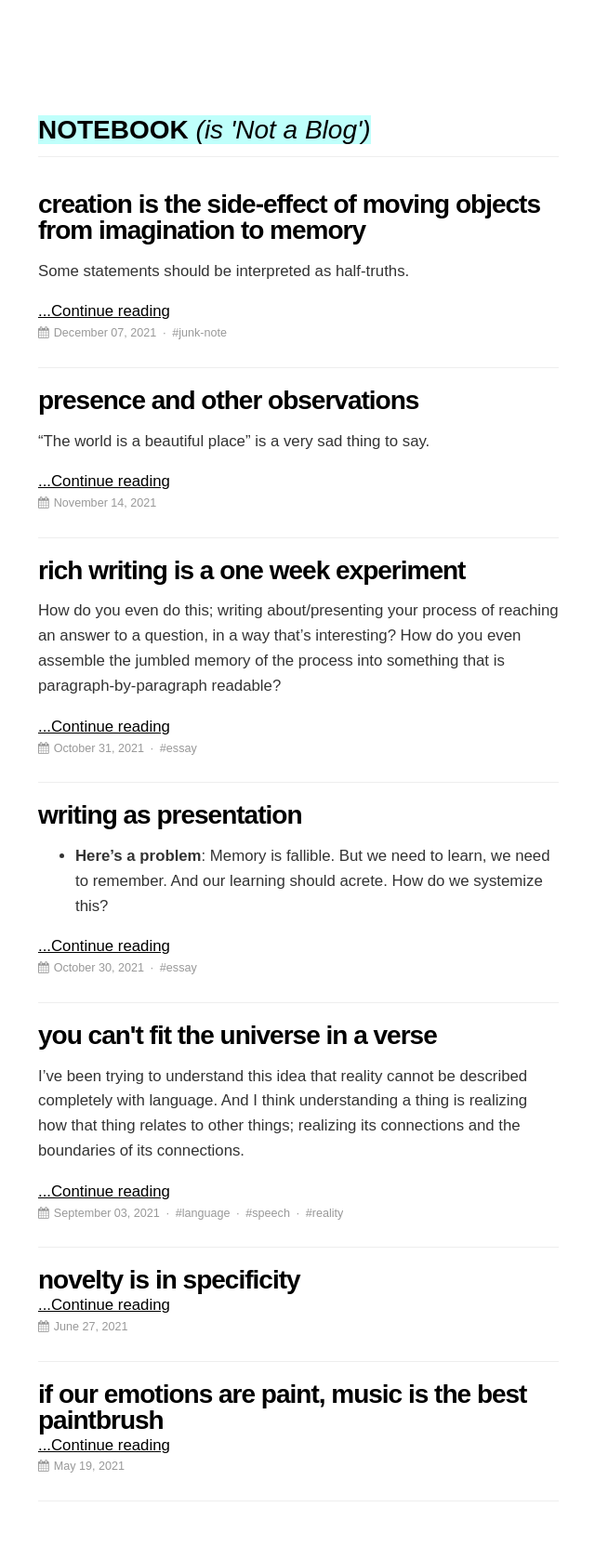
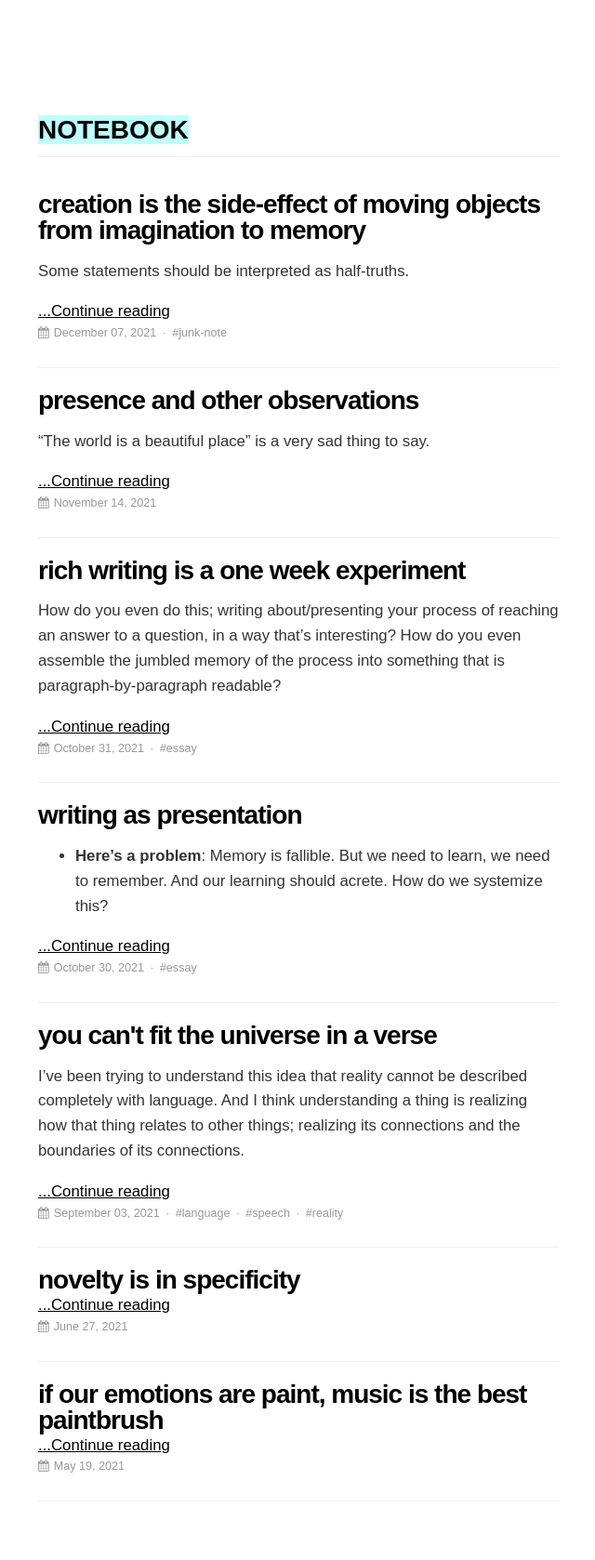
Before and after one commit to dCO2/rococo, a Jekyll site: the page built from notes/index.html, in a window 1280 px wide. Shown: the whole page at 93% size, without its empty margins (335-975 px from the left). Built offline with Jekyll 4.4.1, drawn with Linux system fonts in a browser that asks for light colours; some web fonts are replaced.

Commit message:
Update index.html

```diff
--- a/notes/index.html
+++ b/notes/index.html
@@ -4,7 +4,7 @@ title: Notes
 permalink: notes/
 ---
 
-<h1 style="background-color: #00ffef40;display: inline;">NOTEBOOK <span style="font-weight:normal"><em>(is 'Not a Blog')</em></span></h1>
+<h1 style="background-color: #00ffef40;display: inline;">NOTEBOOK <span style="font-weight:normal"><em></em></span></h1>
 <div class=post>
 </div>
 <br>
```
